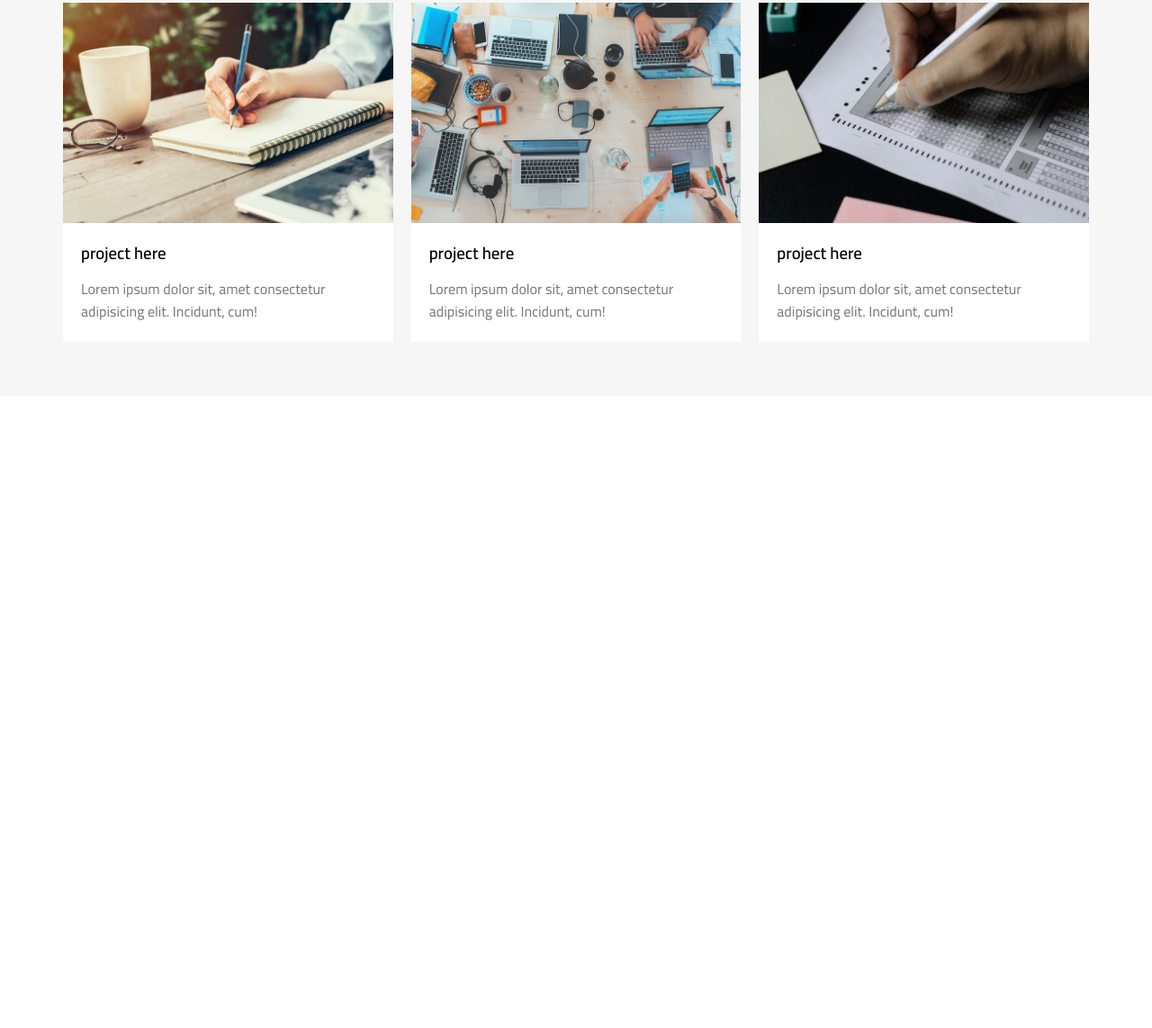
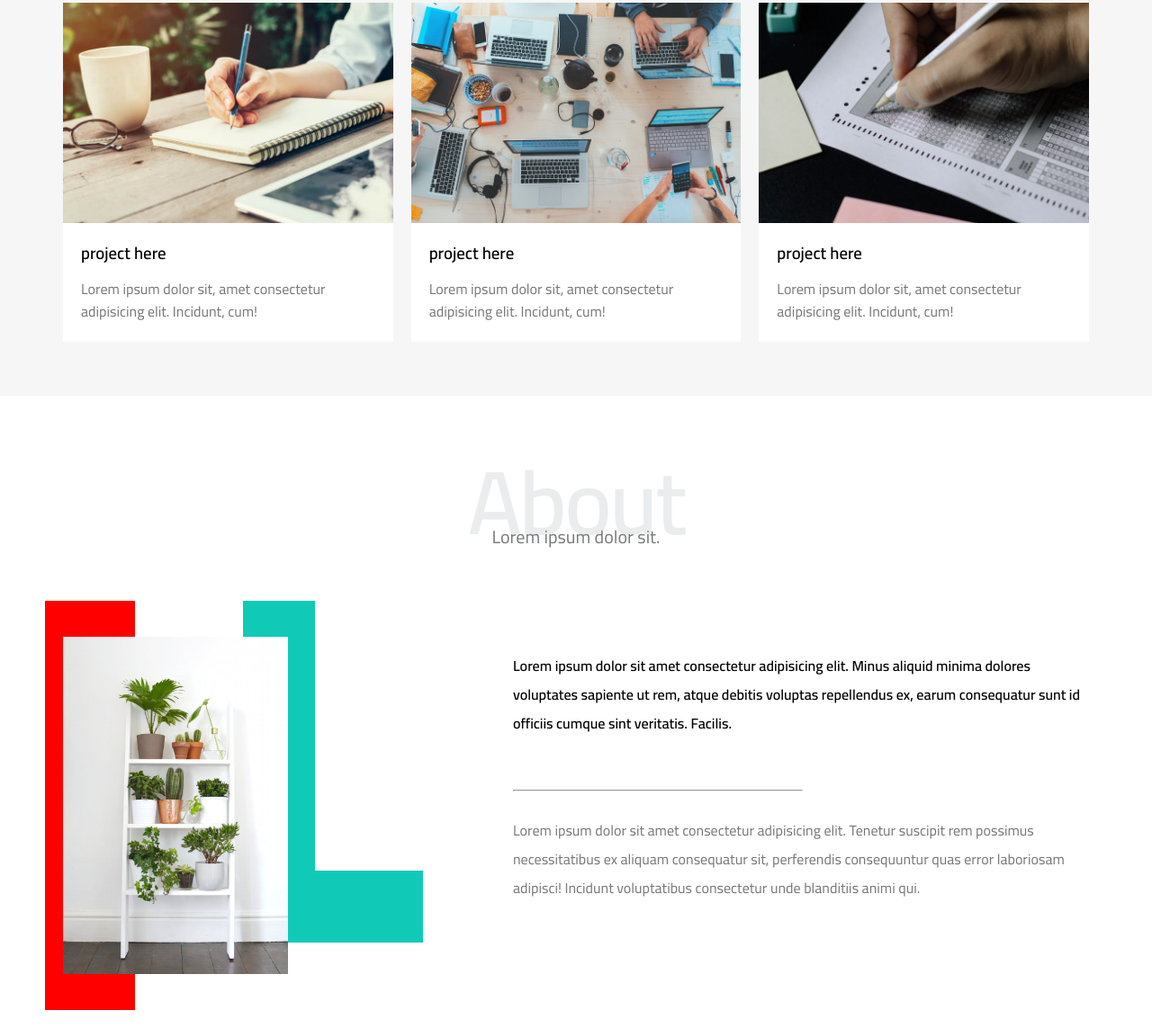
Before and after one commit to yahya-salhi/template-one-review, a plain HTML site: page index.html in a window 1280 px wide. Shown: the part 2071-3214 px from the top of the page at 90% size. Before the commit the page ends 2511 px from the top, so only its background shows below. Drawn offline with Linux system fonts and the light colour scheme.

Commit message:
add feature about

```diff
--- a/css/style.css
+++ b/css/style.css
@@ -301,3 +301,80 @@ body{
     margin-bottom: 0;
   }
 /* end portfolio */
+/* start about */
+.about{
+    padding-top: var(--section-padding);
+    padding-bottom: var(--section-padding);
+}
+.about .about-content{
+  display: flex;
+  margin-top: 100px;
+  justify-content: space-between;
+  flex-wrap: wrap;
+
+}
+.about-content .img {
+    position: relative;
+    width: 250px;
+    height: 375px;
+}
+.about-content .img img{
+    max-width: 100%;
+}
+.about-content .text{
+    flex-basis: calc(100% - 500px);
+}
+.about-content .text p:first-of-type{
+    font-weight: bold;
+    line-height: 2;
+    margin-bottom: 50px;
+}
+.about-content .text hr{
+    width: 50%;
+    display: inline-block;
+}
+.about .about-content p:last-of-type{
+    line-height: 2;
+    color: #777;
+}
+.about-content .img::before{
+    position: absolute;
+    content: '';
+    background-color: red;
+  width: 100px;
+  height: calc(100% + 80px);
+  top: -40px;
+  left: -20px;
+  z-index: -1;
+}
+.about-content .img::after{
+    top: -40px;
+    content: "";
+    position: absolute;
+    width: 120px;
+    height: 300px;
+    border-left: 80px solid var(--main-color);
+    border-bottom: 80px solid var(--main-color);
+    z-index: -1;
+    right: -150px;
+
+}
+@media(max-width: 991px){
+    .about-content .img::after,
+    .about-content .img::before{
+        display: none;
+    }
+}
+@media(max-width: 991px){
+    .about-content .img{
+    margin:0 auto 60px;
+    }
+}
+@media (max-width: 991px) {
+    .about .about-content {
+      flex-direction: column;
+      text-align: center;
+    }
+  }
+
+/* end about */
--- a/index.html
+++ b/index.html
@@ -168,5 +168,24 @@
        </div>
    </div>
    <!-- end portfolio -->
+   <!-- start about -->
+   <div class="about">
+       <div class="container">
+           <h3 class="special-heading">About</h3>
+           <p>Lorem ipsum dolor sit.</p>
+           <div class="about-content">
+               <div class="img">
+                   <img src="image/about.jpg" alt="">
+               </div>
+               <div class="text">
+                   <p>Lorem ipsum dolor sit amet consectetur adipisicing elit. Minus aliquid minima dolores voluptates sapiente ut rem, atque debitis voluptas repellendus ex, earum consequatur sunt id officiis cumque sint veritatis. Facilis.</p>
+                   <hr>
+                   <p>Lorem ipsum dolor sit amet consectetur adipisicing elit. Tenetur suscipit rem possimus necessitatibus ex aliquam consequatur sit, perferendis consequuntur quas error laboriosam adipisci! Incidunt voluptatibus consectetur unde blanditiis animi qui.</p>
+
+               </div>
+           </div>
+       </div>
+   </div>
+   <!-- end about -->
 </body>
 </html>
```
